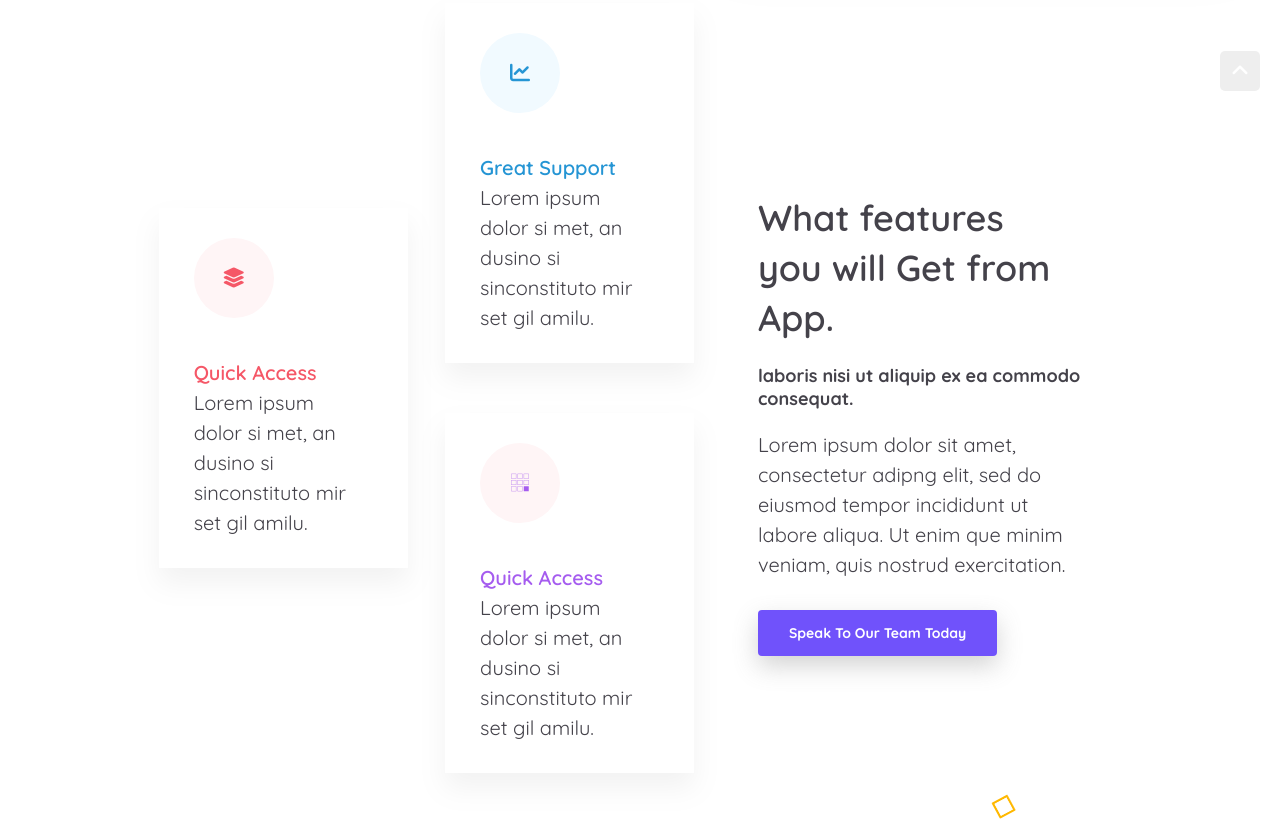
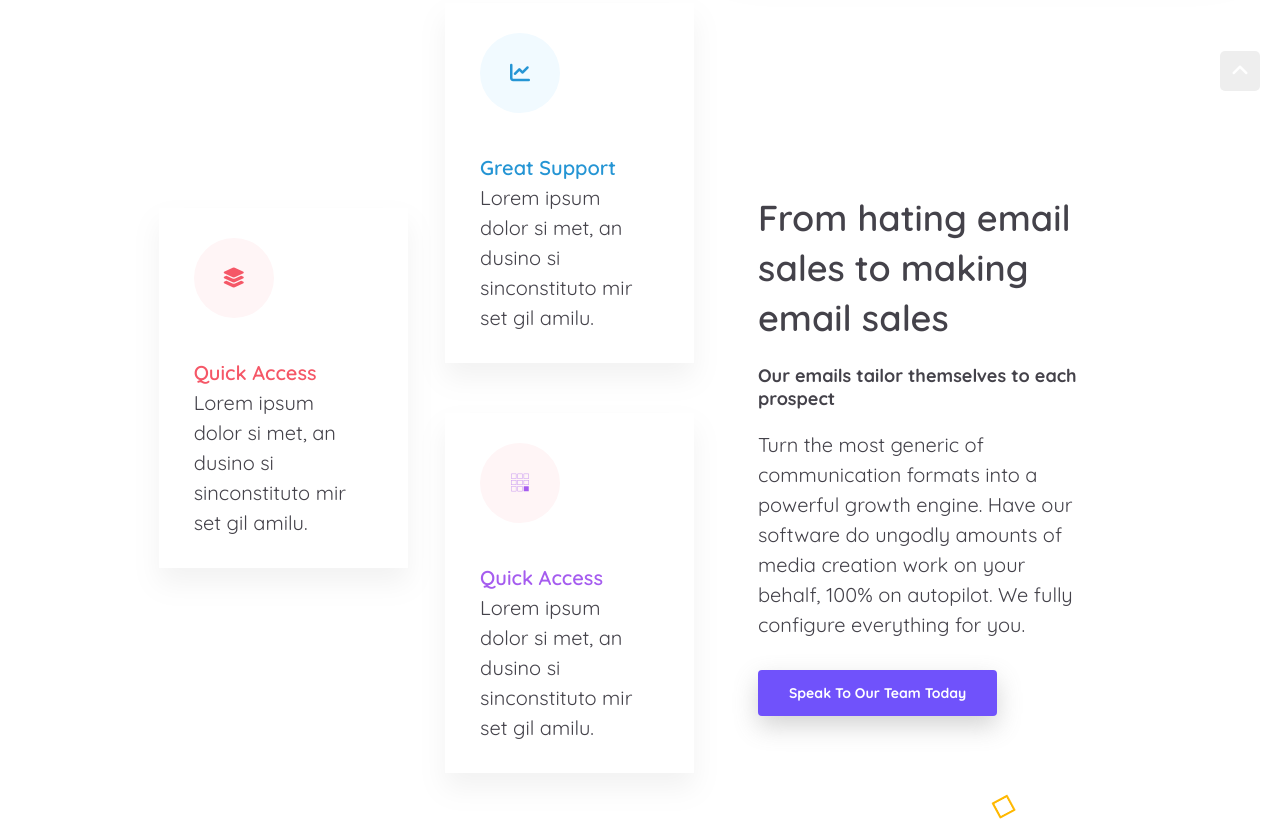
Before and after one commit to omer2018/website, a plain HTML site: page index.html in a window 1280 px wide. Shown: the part 689-1526 px from the top of the page. Drawn offline with Linux system fonts and the light colour scheme.

Commit message:
Change copy part 1

```diff
--- a/index.html
+++ b/index.html
@@ -83,10 +83,10 @@
                 </div>
             </div>
             <div class="right-block col-5 col-lg-12">
-                <p class="title">What features you will Get from App.</p>
-                <b>laboris nisi ut aliquip ex ea commodo consequat.</b>
-                <p>Lorem ipsum dolor sit amet, consectetur adipng elit, sed do eiusmod tempor incididunt ut labore
-                    aliqua. Ut enim que minim veniam, quis nostrud exercitation.</p>
+                <p class="title">From hating email sales to making email sales</p>
+                <br> <b>Our emails tailor themselves to each prospect</b>
+                <p>Turn the most generic of communication formats into a powerful growth engine.
+                    Have our software do ungodly amounts of media creation work on your behalf, 100% on autopilot. We fully configure everything for you.</p>
                     <a href="/letstalk" class="button">Speak To Our Team Today</a>
             </div>
         </div>
```
Also changed, not shown: letstalk.html (+2 -2 lines).
